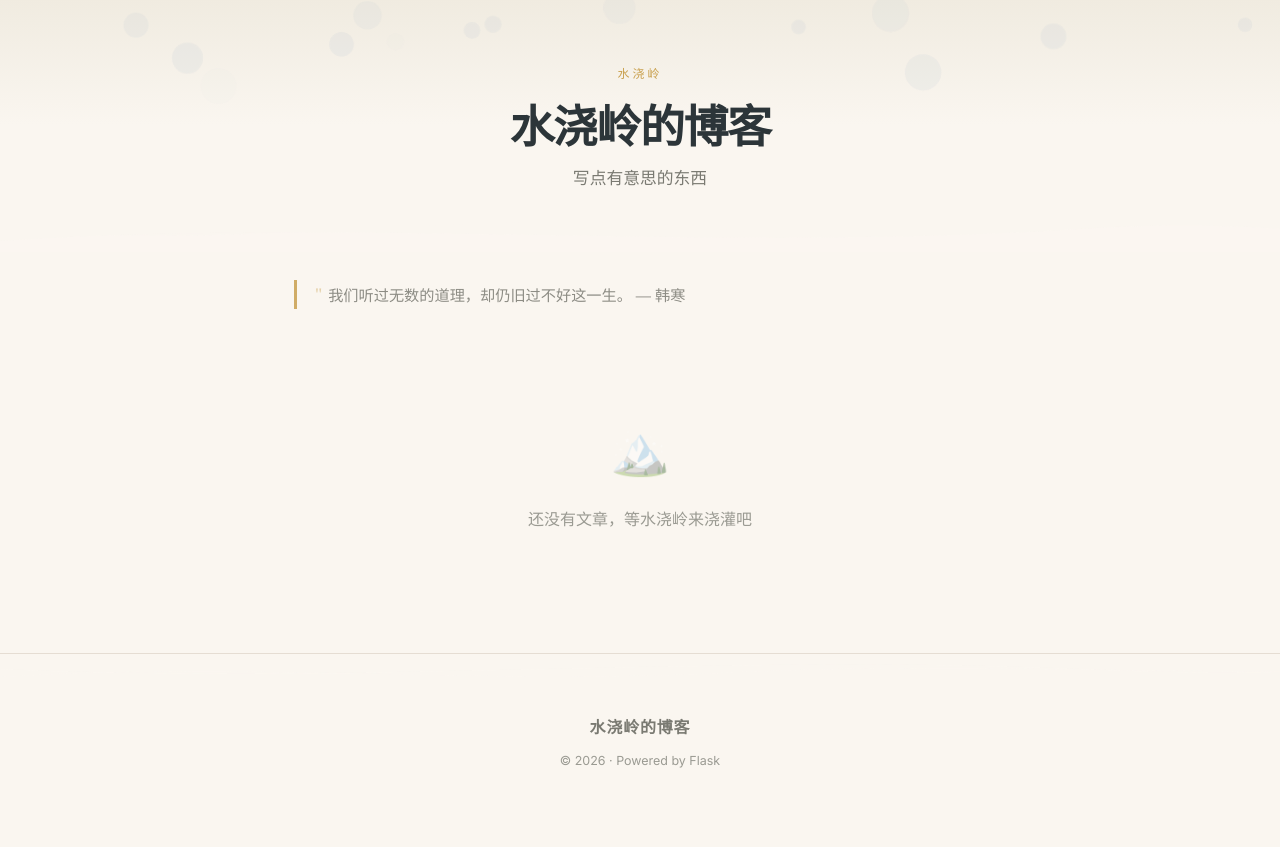
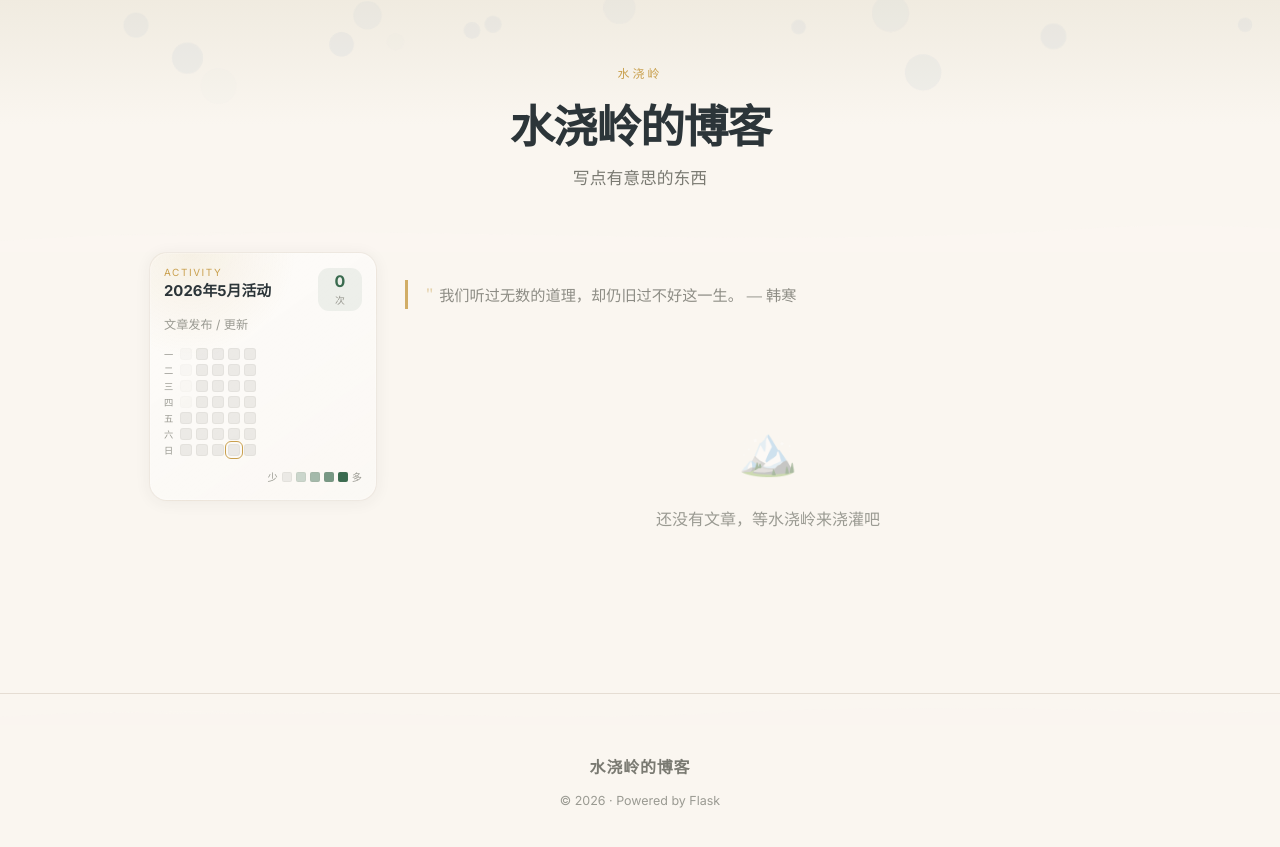
Before and after one commit to Acidmoon/blog, a Flask app: page / in a window 1280 px wide. Shown: the part 61-908 px from the top of the page. Before the commit the page ends 829 px from the top, so only its background shows below. Run offline with Flask 3, Linux system fonts and the light colour scheme; data that the repository does not hold is empty.

Commit message:
feat: add homepage activity heatmap

```diff
--- /dev/null
+++ b/modules/activity_heatmap/manifest.py
@@ -0,0 +1,22 @@
+from module_loader import HomeSectionDefinition
+from services.activity_heatmap import build_month_activity_heatmap
+
+
+def build_activity_heatmap_context(layout, base_context):
+    return {"activity_heatmap": build_month_activity_heatmap()}
+
+
+MODULE = {
+    "id": "activity_heatmap",
+    "name": "月度活动热力图",
+    "home_sections": [
+        HomeSectionDefinition(
+            id="activity_heatmap",
+            name="月度活动热力图",
+            template="home_sections/activity_heatmap.html",
+            default_order=5,
+            build_context=build_activity_heatmap_context,
+        ),
+    ],
+    "admin_modules": [],
+}
--- a/routes/public.py
+++ b/routes/public.py
@@ -46,7 +46,7 @@ def index():
     articles, total = list_published_articles(page=page, tag=tag)
     layout = load_home_layout()
     all_tags = list_all_tags()
-    home_sections = build_home_sections(
+    all_home_sections = build_home_sections(
         layout,
         articles=articles,
         page=page,
@@ -54,12 +54,16 @@ def index():
         current_tag=tag,
         all_tags=all_tags,
     )
+    sidebar_ids = {"activity_heatmap"}
+    sidebar_sections = [section for section in all_home_sections if section.get("id") in sidebar_ids]
+    home_sections = [section for section in all_home_sections if section.get("id") not in sidebar_ids]
 
     hero = resolve_hero(layout.get("hero"), tag)
 
     return render_template('index.html',
         hero=hero,
         home_sections=home_sections,
+        sidebar_sections=sidebar_sections,
     )
 
 
--- /dev/null
+++ b/services/activity_heatmap.py
@@ -0,0 +1,100 @@
+from __future__ import annotations
+
+import calendar
+from collections import defaultdict
+from datetime import date, datetime, timedelta
+
+from models import get_db
+
+
+def _parse_date(value: str | None) -> date | None:
+    """Parse SQLite ISO datetime strings into a date."""
+    if not value:
+        return None
+    text = str(value).strip()
+    if not text:
+        return None
+    try:
+        return datetime.fromisoformat(text.replace("Z", "+00:00")).date()
+    except ValueError:
+        try:
+            return datetime.strptime(text[:10], "%Y-%m-%d").date()
+        except ValueError:
+            return None
+
+
+def _activity_counts(start: date, end: date) -> dict[date, int]:
+    """Count article create/update activity per day for published articles."""
+    counts: dict[date, int] = defaultdict(int)
+    conn = get_db()
+    rows = conn.execute(
+        """
+        SELECT created_at, updated_at
+        FROM articles
+        WHERE published=1
+          AND (date(created_at) BETWEEN ? AND ? OR date(updated_at) BETWEEN ? AND ?)
+        """,
+        (start.isoformat(), end.isoformat(), start.isoformat(), end.isoformat()),
+    ).fetchall()
+    conn.close()
+
+    for row in rows:
+        seen_for_article: set[date] = set()
+        for field in ("created_at", "updated_at"):
+            day = _parse_date(row[field])
+            if day and start <= day <= end and day not in seen_for_article:
+                counts[day] += 1
+                seen_for_article.add(day)
+    return dict(counts)
+
+
+def build_month_activity_heatmap(today: date | None = None) -> dict:
+    """Build a GitHub-contributions-style month grid for the homepage widget."""
+    today = today or date.today()
+    start = today.replace(day=1)
+    last_day = calendar.monthrange(today.year, today.month)[1]
+    end = today.replace(day=last_day)
+    counts = _activity_counts(start, end)
+    max_count = max(counts.values(), default=0)
+
+    # Calendar grid starts on Monday and ends on Sunday so the squares align vertically.
+    grid_start = start - timedelta(days=start.weekday())
+    grid_end = end + timedelta(days=(6 - end.weekday()))
+
+    weeks = []
+    cursor = grid_start
+    while cursor <= grid_end:
+        week = []
+        for _ in range(7):
+            count = counts.get(cursor, 0)
+            if count <= 0:
+                level = 0
+            elif max_count <= 1:
+                level = 4
+            else:
+                # Map 1..max_count into 1..4, keeping any activity visible.
+                level = max(1, min(4, int((count / max_count) * 4 + 0.999)))
+            week.append(
+                {
+                    "date": cursor.isoformat(),
+                    "day": cursor.day,
+                    "count": count,
+                    "level": level,
+                    "in_month": cursor.month == today.month,
+                    "is_today": cursor == today,
+                    "label": f"{cursor.isoformat()}：{count} 次活动",
+                }
+            )
+            cursor += timedelta(days=1)
+        weeks.append(week)
+
+    return {
+        "title": f"{today.year}年{today.month}月活动",
+        "subtitle": "文章发布 / 更新",
+        "weeks": weeks,
+        "total": sum(counts.values()),
+        "max_count": max_count,
+        "month": today.month,
+        "year": today.year,
+        "weekday_labels": ["一", "二", "三", "四", "五", "六", "日"],
+    }
--- a/static/css/style.css
+++ b/static/css/style.css
@@ -289,6 +289,178 @@ img { max-width: 100%; height: auto; display: block; }
   to   { opacity: 1; transform: translateY(0); }
 }
 
+/* ── Homepage Layout + Activity Widget ───────────────── */
+.home-layout {
+  display: flex;
+  align-items: flex-start;
+  justify-content: center;
+  gap: 28px;
+  max-width: 1030px;
+  margin: 0 auto;
+  padding: 0 24px;
+}
+.home-layout .home-sections {
+  margin: 0;
+  flex: 0 1 740px;
+  min-width: 0;
+  padding: 0;
+}
+.home-sidebar {
+  width: 228px;
+  flex: 0 0 228px;
+  position: sticky;
+  top: 86px;
+  display: flex;
+  flex-direction: column;
+  gap: 16px;
+}
+.activity-widget {
+  position: relative;
+  overflow: hidden;
+  border: 1px solid var(--card-border);
+  border-radius: 18px;
+  background:
+    radial-gradient(circle at 18% 0%, rgba(201, 160, 78, 0.12), transparent 34%),
+    linear-gradient(145deg, rgba(255,255,255,0.62), rgba(255,255,255,0.30));
+  box-shadow: var(--shadow-soft);
+  padding: 15px 14px 14px;
+}
+[data-theme="dark"] .activity-widget {
+  background:
+    radial-gradient(circle at 18% 0%, rgba(201, 168, 76, 0.11), transparent 34%),
+    linear-gradient(145deg, rgba(26,35,48,0.92), rgba(20,27,36,0.72));
+}
+.activity-widget::before {
+  content: '';
+  position: absolute;
+  inset: 0;
+  border-radius: inherit;
+  border: 1px solid rgba(255,255,255,0.18);
+  pointer-events: none;
+}
+.activity-widget__header {
+  display: flex;
+  justify-content: space-between;
+  align-items: flex-start;
+  gap: 10px;
+  margin-bottom: 4px;
+}
+.activity-widget__eyebrow {
+  color: var(--accent-secondary);
+  font-size: 0.62rem;
+  letter-spacing: 0.16em;
+  text-transform: uppercase;
+  line-height: 1;
+}
+.activity-widget__title {
+  margin-top: 5px;
+  font-size: 0.93rem;
+  font-weight: 650;
+  line-height: 1.2;
+  color: var(--text-primary);
+}
+.activity-widget__total {
+  min-width: 44px;
+  padding: 5px 7px 4px;
+  border-radius: 11px;
+  background: var(--tag-bg);
+  color: var(--accent-primary);
+  text-align: center;
+  line-height: 1.05;
+}
+.activity-widget__total strong { display: block; font-size: 1rem; }
+.activity-widget__total span { font-size: 0.62rem; color: var(--text-tertiary); }
+.activity-widget__subtitle {
+  margin: 0 0 12px;
+  font-size: 0.76rem;
+  color: var(--text-tertiary);
+}
+.activity-widget__grid-wrap {
+  display: flex;
+  gap: 7px;
+  align-items: flex-start;
+}
+.activity-widget__weekdays {
+  display: grid;
+  grid-template-rows: repeat(7, 12px);
+  gap: 4px;
+  padding-top: 1px;
+  color: var(--text-tertiary);
+  font-size: 0.58rem;
+  line-height: 12px;
+}
+.activity-widget__weeks {
+  display: flex;
+  gap: 4px;
+  min-width: 0;
+}
+.activity-widget__week {
+  display: grid;
+  grid-template-rows: repeat(7, 12px);
+  gap: 4px;
+}
+.activity-widget__day,
+.activity-widget__legend i {
+  width: 12px;
+  height: 12px;
+  border-radius: 3px;
+  background: rgba(122, 122, 114, 0.13);
+  border: 1px solid rgba(122, 122, 114, 0.08);
+}
+.activity-widget__day {
+  display: block;
+  color: transparent;
+  font-size: 0;
+  cursor: help;
+  transition: transform 0.15s ease, box-shadow 0.15s ease, border-color 0.15s ease;
+}
+.activity-widget__day:hover {
+  transform: translateY(-1px) scale(1.28);
+  box-shadow: 0 4px 12px rgba(58, 107, 79, 0.20);
+  border-color: rgba(58, 107, 79, 0.45);
+  z-index: 2;
+}
+.activity-widget__day.is-muted { opacity: 0.28; }
+.activity-widget__day.is-today { outline: 1px solid var(--accent-secondary); outline-offset: 2px; }
+.activity-widget__day.level-1,
+.activity-widget__legend .level-1 { background: rgba(58, 107, 79, 0.25); }
+.activity-widget__day.level-2,
+.activity-widget__legend .level-2 { background: rgba(58, 107, 79, 0.45); }
+.activity-widget__day.level-3,
+.activity-widget__legend .level-3 { background: rgba(58, 107, 79, 0.68); }
+.activity-widget__day.level-4,
+.activity-widget__legend .level-4 { background: var(--accent-primary); }
+[data-theme="dark"] .activity-widget__day.level-1,
+[data-theme="dark"] .activity-widget__legend .level-1 { background: rgba(74, 140, 106, 0.30); }
+[data-theme="dark"] .activity-widget__day.level-2,
+[data-theme="dark"] .activity-widget__legend .level-2 { background: rgba(74, 140, 106, 0.50); }
+[data-theme="dark"] .activity-widget__day.level-3,
+[data-theme="dark"] .activity-widget__legend .level-3 { background: rgba(74, 140, 106, 0.74); }
+[data-theme="dark"] .activity-widget__day.level-4,
+[data-theme="dark"] .activity-widget__legend .level-4 { background: #67b985; }
+.activity-widget__legend {
+  display: flex;
+  justify-content: flex-end;
+  align-items: center;
+  gap: 4px;
+  margin-top: 12px;
+  color: var(--text-tertiary);
+  font-size: 0.64rem;
+}
+.activity-widget__legend i {
+  display: inline-block;
+  width: 10px;
+  height: 10px;
+  border-radius: 2px;
+}
+@media (max-width: 980px) {
+  .home-layout { max-width: 740px; display: block; }
+  .home-layout .home-sections { padding: 0; }
+  .home-sidebar { position: static; width: 100%; margin: 0 0 18px; }
+  .activity-widget { max-width: 100%; }
+  .activity-widget__weeks { overflow-x: auto; padding-bottom: 4px; }
+}
+
 /* ── Tag Filter ──────────────────────────────────────── */
 .tag-filter-section {
   margin: 36px 0 32px;
--- /dev/null
+++ b/templates/home_sections/activity_heatmap.html
@@ -0,0 +1,45 @@
+<section class="activity-widget" aria-label="{{ activity_heatmap.title }}">
+  <div class="activity-widget__header">
+    <div>
+      <div class="activity-widget__eyebrow">Activity</div>
+      <h2 class="activity-widget__title">{{ activity_heatmap.title }}</h2>
+    </div>
+    <div class="activity-widget__total">
+      <strong>{{ activity_heatmap.total }}</strong>
+      <span>次</span>
+    </div>
+  </div>
+  <p class="activity-widget__subtitle">{{ activity_heatmap.subtitle }}</p>
+
+  <div class="activity-widget__grid-wrap">
+    <div class="activity-widget__weekdays" aria-hidden="true">
+      {% for label in activity_heatmap.weekday_labels %}
+        <span>{{ label }}</span>
+      {% endfor %}
+    </div>
+    <div class="activity-widget__weeks" role="img" aria-label="本月每日文章活动热力图">
+      {% for week in activity_heatmap.weeks %}
+        <div class="activity-widget__week">
+          {% for day in week %}
+            <span
+              class="activity-widget__day level-{{ day.level }}{% if not day.in_month %} is-muted{% endif %}{% if day.is_today %} is-today{% endif %}"
+              title="{{ day.label }}"
+              aria-label="{{ day.label }}"
+              data-count="{{ day.count }}"
+            >{{ day.day }}</span>
+          {% endfor %}
+        </div>
+      {% endfor %}
+    </div>
+  </div>
+
+  <div class="activity-widget__legend" aria-hidden="true">
+    <span>少</span>
+    <i class="level-0"></i>
+    <i class="level-1"></i>
+    <i class="level-2"></i>
+    <i class="level-3"></i>
+    <i class="level-4"></i>
+    <span>多</span>
+  </div>
+</section>
--- a/templates/index.html
+++ b/templates/index.html
@@ -17,6 +17,19 @@
   </svg>
 </section>
 
+<div class="home-layout">
+  {% if sidebar_sections %}
+    <aside class="home-sidebar" aria-label="首页侧边栏模块">
+      {% for section in sidebar_sections %}
+        {% with section_id=section.id,
+                section_name=section.name,
+                activity_heatmap=section.context.activity_heatmap %}
+          {% include section.template %}
+        {% endwith %}
+      {% endfor %}
+    </aside>
+  {% endif %}
+
   <main class="container home-sections">
     {% for section in home_sections %}
       {% with section_id=section.id,
@@ -33,4 +46,5 @@
       {% endwith %}
     {% endfor %}
   </main>
+</div>
 {% endblock %}
```
Also changed, not shown: modules/activity_heatmap/__init__.py (added). Lines whose indentation alone changed are shown as unchanged.
